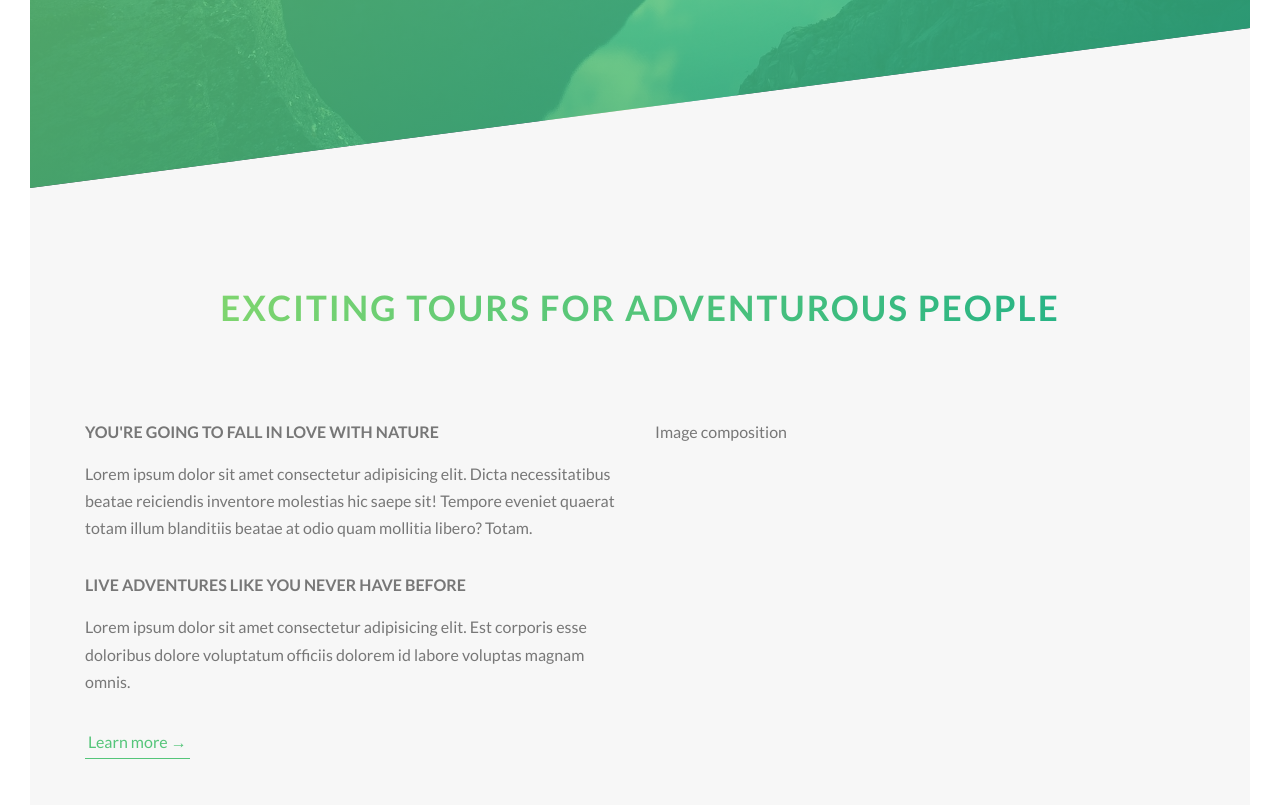
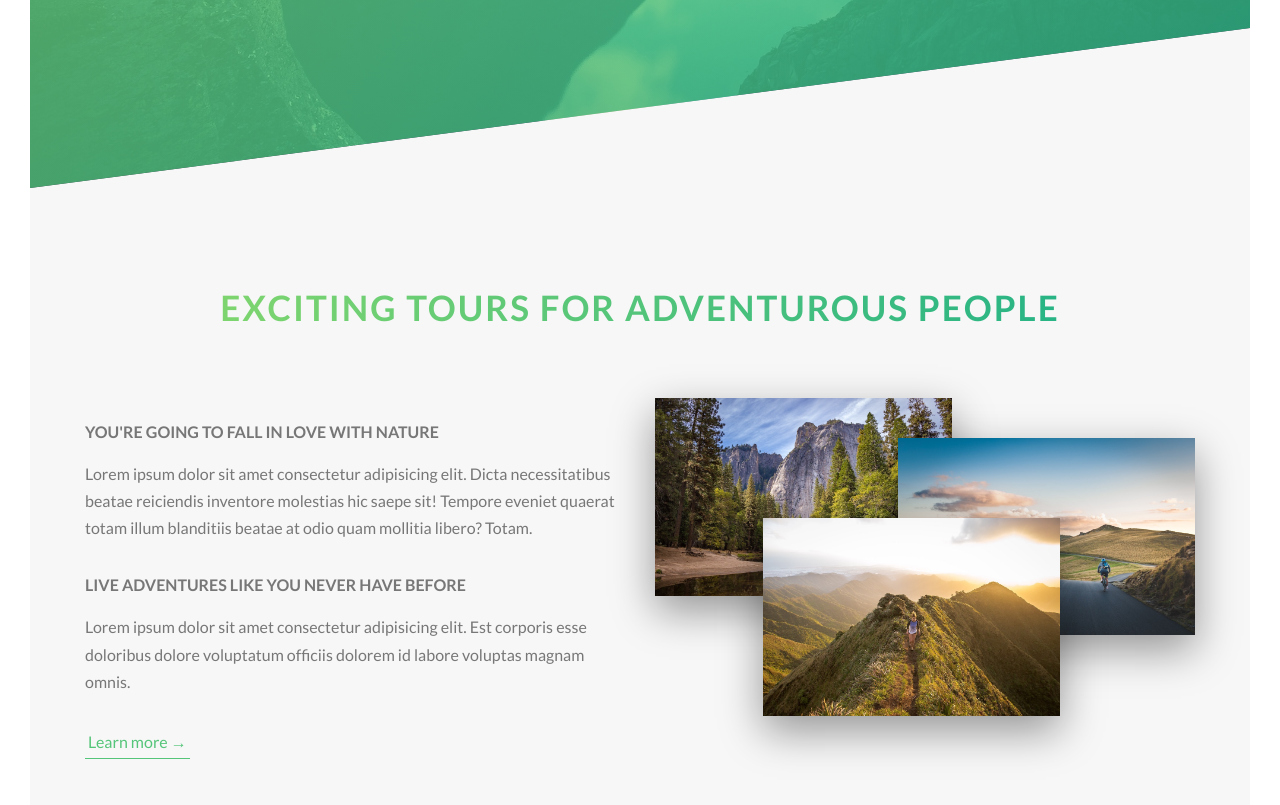
Before and after one commit to emekler0729/acas-natours, a website: page index.html in a window 1280 px wide. Shown: the part 602-1407 px from the top of the page. Drawn offline with Linux system fonts and the light colour scheme.

Commit message:
added photo composition component to about section

```diff
--- a/index.html
+++ b/index.html
@@ -47,7 +47,25 @@
                         </p>
                         <a href="#" class="btn btn--primary btn--underline btn--small">Learn more &rarr;</a>
                     </div>
-                    <div class="col-1-of-2">Image composition</div>
+                    <div class="col-1-of-2">
+                        <div class="composition">
+                            <img
+                                src="img/nat-1-large.jpg"
+                                alt="Photo 1"
+                                class="composition__photo composition__photo--p1"
+                            />
+                            <img
+                                src="img/nat-2-large.jpg"
+                                alt="Photo 2"
+                                class="composition__photo composition__photo--p2"
+                            />
+                            <img
+                                src="img/nat-3-large.jpg"
+                                alt="Photo 3"
+                                class="composition__photo composition__photo--p3"
+                            />
+                        </div>
+                    </div>
                 </div>
             </section>
         </main>
--- /dev/null
+++ b/sass/components/_composition.scss
@@ -0,0 +1,37 @@
+.composition {
+    position: relative;
+
+    &__photo {
+        width: 55%;
+        box-shadow: 0 1.5rem 4rem rgba($color-black, 0.4);
+        position: absolute;
+        z-index: 10;
+        transition: all 0.2s;
+        outline-offset: 2rem;
+
+        &--p1 {
+            left: 0px;
+            top: -2rem;
+        }
+
+        &--p2 {
+            right: 0;
+            top: 2rem;
+        }
+        &--p3 {
+            left: 20%;
+            top: 10rem;
+        }
+
+        &:hover {
+            outline: 1.5rem solid $color-theme-medium;
+            transform: scale(1.05) translateY(-0.5rem);
+            box-shadow: 0 2.5rem 4rem rgba($color-black, 0.5);
+            z-index: 20;
+        }
+    }
+
+    &:hover &__photo:not(:hover) {
+        transform: scale(0.95);
+    }
+}
--- a/sass/main.scss
+++ b/sass/main.scss
@@ -5,6 +5,7 @@
 @import "base/typography";
 
 @import "components/button";
+@import "components/composition";
 
 @import "layout/grid";
 @import "layout/header";
```
Also changed, not shown: css/style.css.
